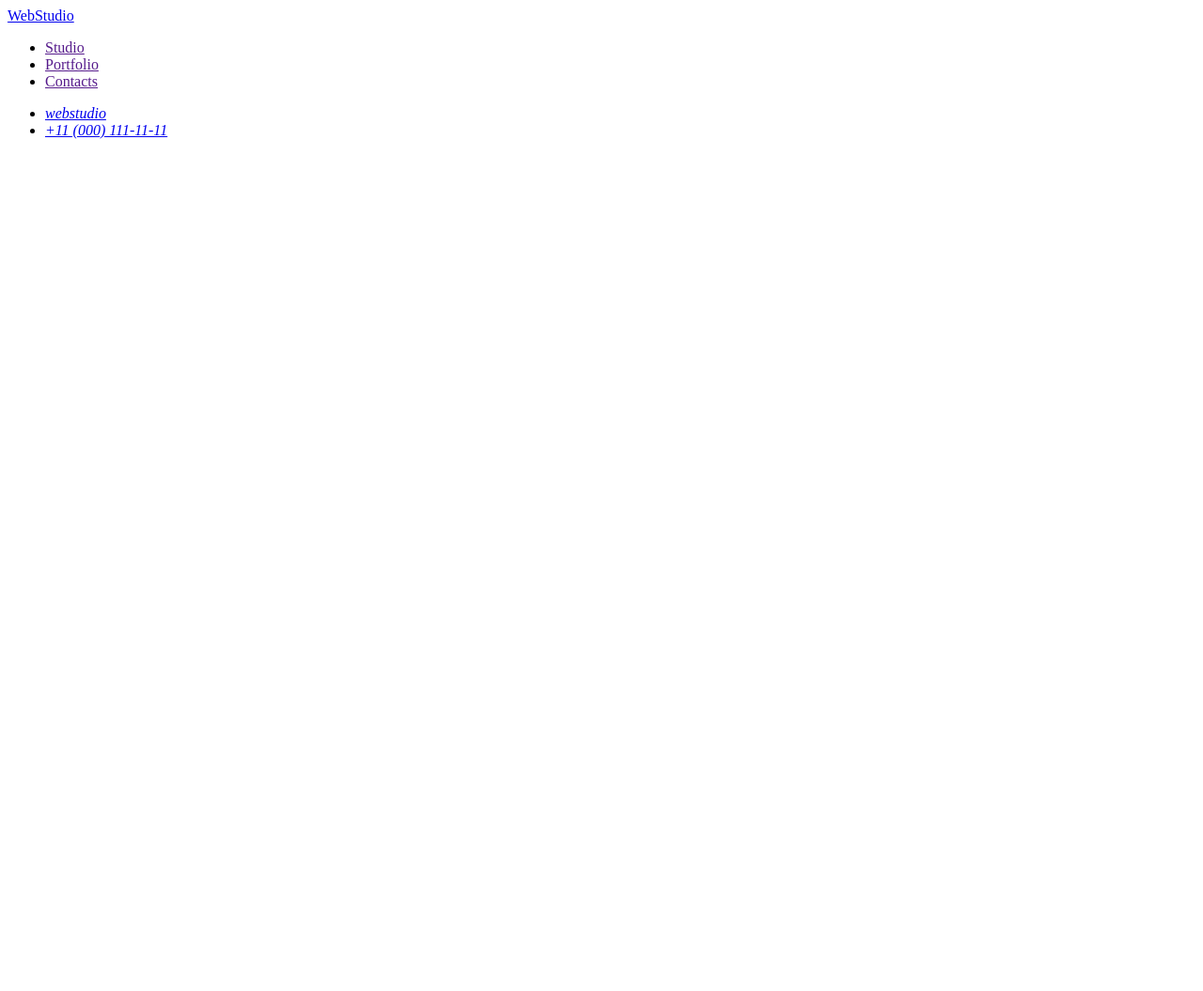
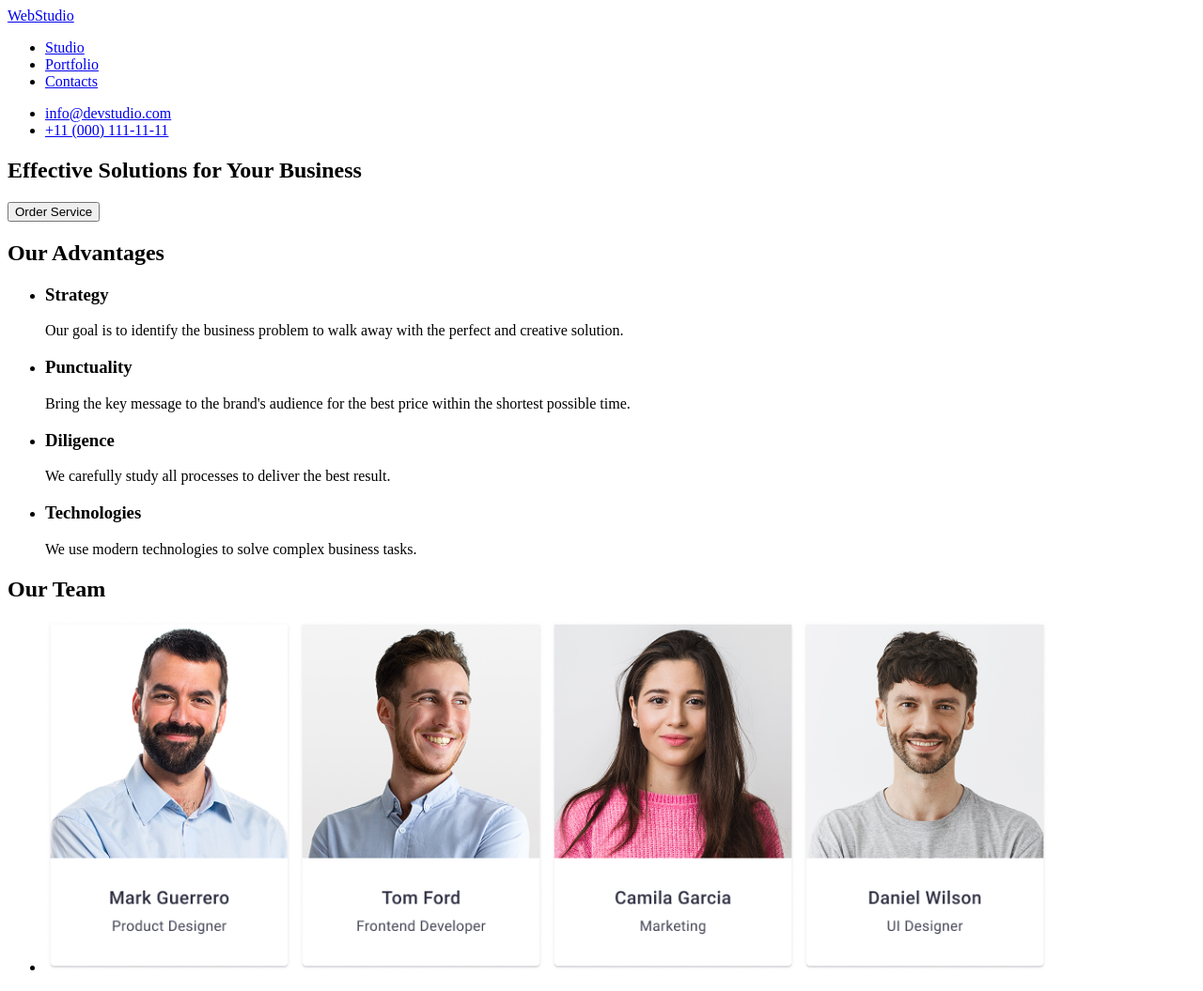
Before and after one commit to Askinbilgi-dev/goit-markup-hw-01, a plain HTML site: page index.html in a window 1280 px wide. Shown: the whole page at 94% size. Before the commit the page ends 800 px from the top, so only its background shows below. Drawn offline with Linux system fonts and the light colour scheme.

Commit message:
update hw-1

```diff
--- a/index.html
+++ b/index.html
@@ -1,29 +1,100 @@
 <!DOCTYPE html>
 <html lang="en">
-
   <head>
-    <meta charset="UTF-8">
-    <meta name="viewport" content="width=device-width, initial-scale=1.0">
-    <title>Document</title>
+    <meta charset="UTF-8" />
+    <title>WebStudio</title>
   </head>
 
   <body>
     <header>
+      <a href="index.html">WebStudio</a>
+
       <nav>
-            <a href="./index.html">WebStudio</a>
         <ul>
-                <li><a href="">Studio</a></li>
-                <li><a href="">Portfolio</a></li>
-                <li><a href="">Contacts</a></li>
+          <li><a href="#">Studio</a></li>
+          <li><a href="#">Portfolio</a></li>
+          <li><a href="#">Contacts</a></li>
         </ul>
       </nav>
-        <address>
+
       <ul>
-                <li><a href="mailto:webstudio.com">webstudio</a></li>
-                <li><a href="tel:110001111111">+11 (000) 111-11-11</a></li>
+        <li>
+          <a href="mailto:info@devstudio.com">info@devstudio.com</a>
+        </li>
+        <li>
+          <a href="tel:+11000111111">+11 (000) 111-11-11</a>
+        </li>
       </ul>
-        </address>
     </header>
+
+    <main>
+      <section>
+        <h1>Effective Solutions for Your Business</h1>
+        <button type="button">Order Service</button>
+      </section>
+
+      <section>
+        <h2>Our Advantages</h2>
+        <ul>
+          <li>
+            <h3>Strategy</h3>
+            <p>
+              Our goal is to identify the business problem to walk away with the
+              perfect and creative solution.
+            </p>
+          </li>
+
+          <li>
+            <h3>Punctuality</h3>
+            <p>
+              Bring the key message to the brand's audience for the best price
+              within the shortest possible time.
+            </p>
+          </li>
+
+          <li>
+            <h3>Diligence</h3>
+            <p>
+              We carefully study all processes to deliver the best result.
+            </p>
+          </li>
+
+          <li>
+            <h3>Technologies</h3>
+            <p>
+              We use modern technologies to solve complex business tasks.
+            </p>
+          </li>
+        </ul>
+      </section>
+
+      <section>
+        <h2>Our Team</h2>
+        <ul>
+          <li>
+            <img
+              src="images/Team Card 1.png"
+              width="264"
+              alt="Man smiling wearing a light blue shirt"
+            />
+            <img
+              src="images/Team Card 2.png"
+              width="264"
+              alt="Man smiling wearing a light blue shirt"
+            />
+            <img
+              src="images/Team Card 3.png"
+              width="264"
+              alt="Woman smiling wearing a pink shirt"
+           />
+           <img
+              src="images/Team Card 4.png"
+              width="264"
+              alt="Man smiling wearing a light grey shirt"
+            />
+          </li>
+        </ul>
+      </section>
+    </main>
   </body>
-
 </html>
```
Also changed, not shown: images/Team Card 1.png (added), images/Team Card 2.png (added), images/Team Card 3.png (added), images/Team Card 4.png (added). Lines whose indentation alone changed are shown as unchanged.
